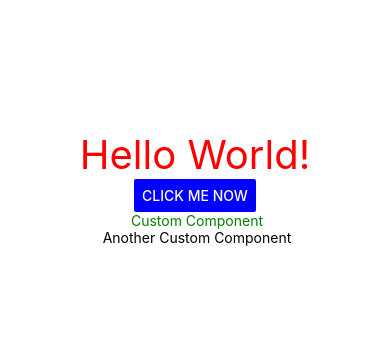
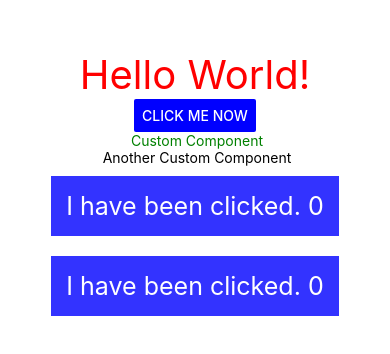
Before and after one commit to PrajjwolShrestha/ClassApp-Practice, a React Native app: screen / in a window 390 px wide. Shown: the part 234-588 px from the top of the page. Built offline with nearby package versions, Linux system fonts and the light colour scheme.

Commit message:
added ClickCounter component

```diff
--- a/App.js
+++ b/App.js
@@ -1,10 +1,11 @@
 import { StatusBar } from 'expo-status-bar';
-import React from 'react';
+import React, { Component } from 'react';
 import { StyleSheet, Text, View,Button, Alert } from 'react-native';
 //custom component
 import {TextBox} from './components/TextBox';
+import {ClickCounter} from './components/ClickCounter';
 
-export default function App() {
+export default function App()  {
   return (
     <View style={styles.container}>
       <Text style={styles.greeting}>Hello World!</Text>
@@ -12,6 +13,10 @@
       <StatusBar style="auto" />
       <TextBox color="green" size="24" text="Custom Component"/>
       <TextBox color="black" size="18" text="Another Custom Component"/>
+
+      <ClickCounter/>
+
+      <ClickCounter/>
     </View>
   );
 }
--- /dev/null
+++ b/components/ClickCounter.js
@@ -0,0 +1,40 @@
+import React, { useState } from 'react';
+import {View,Text,TouchableOpacity, StyleSheet } from 'react-native';
+
+//components can have two elements : one is state which can change overtime
+//component can have also props which do not change
+
+export const ClickCounter = (props) => {
+    const[click,updateClick] = useState(0); //useState is called hook
+    //using useState function we can keep track how many times its been clicked
+
+
+    return (
+        <View>
+            <TouchableOpacity onPress={() => {updateClick(click + 1)}} style={styles.button}>
+                <Text style={styles.text}>
+                    I have been clicked. {click}
+                </Text>
+            </TouchableOpacity>
+        </View>
+        )
+}
+
+const styles = StyleSheet.create(
+    {
+        button:{
+            minWidth:250,
+            backgroundColor:'#3333ff',
+            padding:15,
+            margin:10
+        },
+        text:{
+            color:'white',
+            textAlign:'center',
+            fontSize:25
+
+
+        }
+
+    }
+)
```
